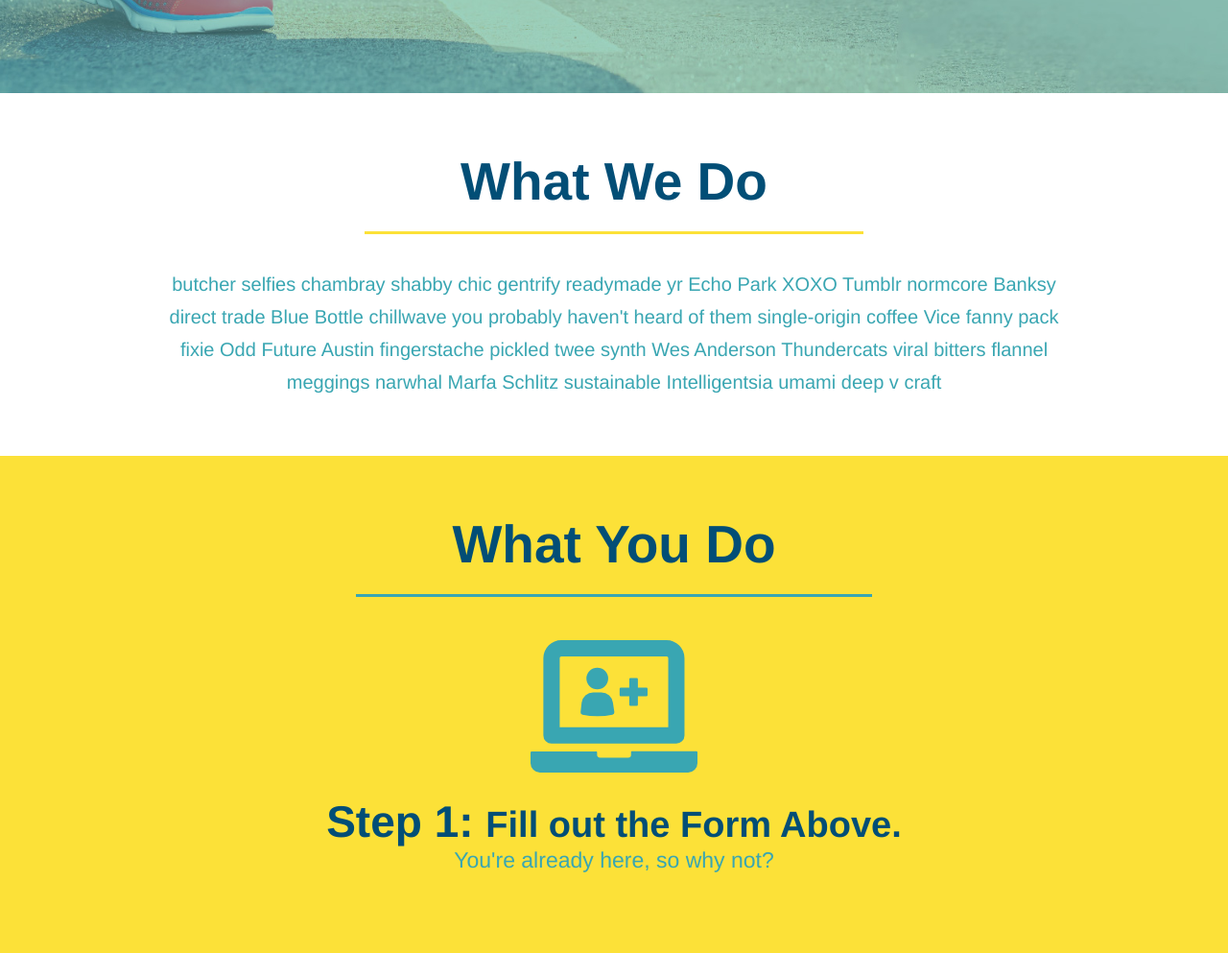
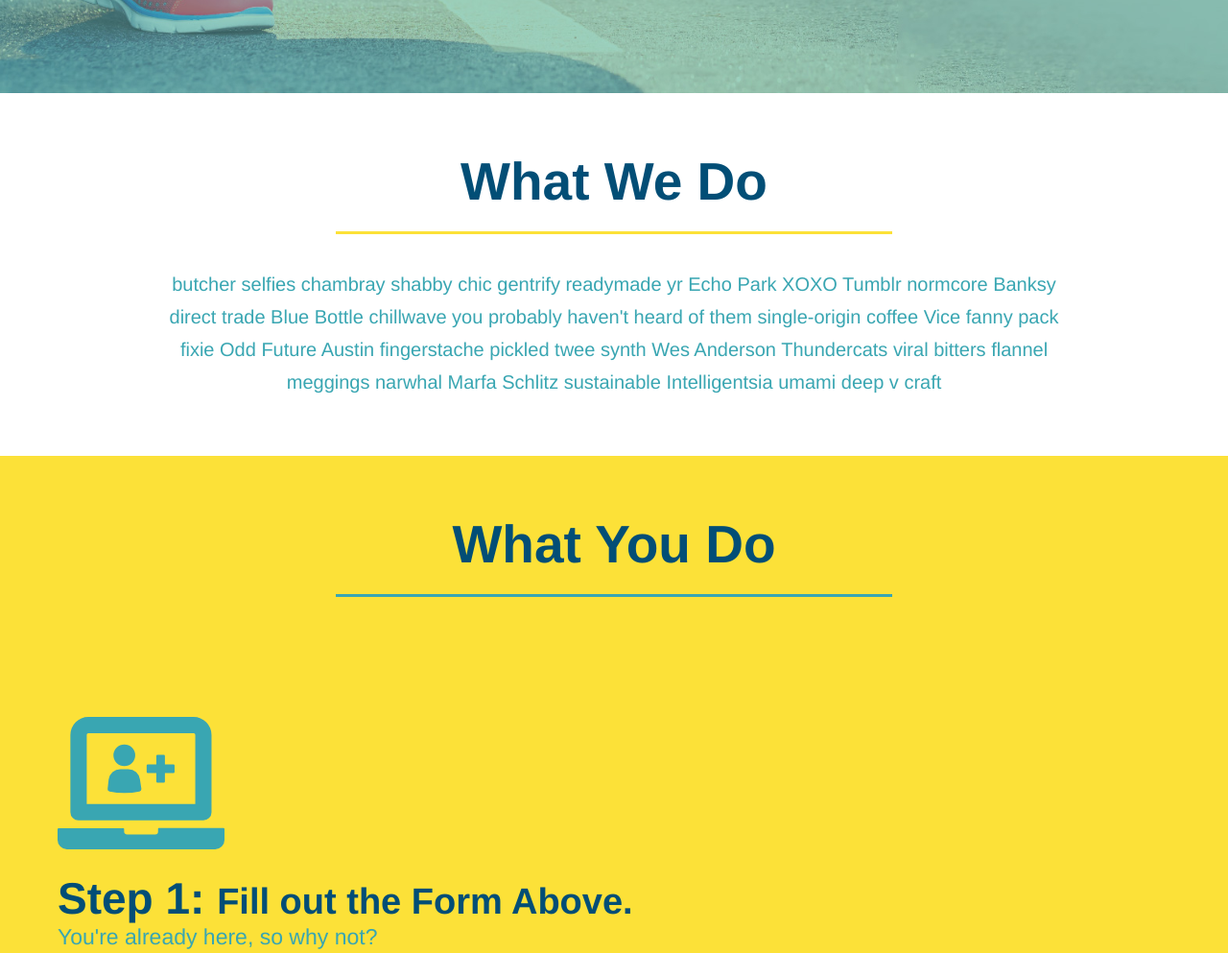
Before and after one commit to ncpandrade/run-buddy, a plain HTML site: page index.html in a window 1280 px wide. Shown: the part 639-1632 px from the top of the page at 96% size. Drawn offline with Linux system fonts and the light colour scheme.

Commit message:
add flexbox to hero section

```diff
--- a/assets/css/style.css
+++ b/assets/css/style.css
@@ -135,16 +135,23 @@ section {
 
 /* Hero Style End */
 
-.intro {
+/* .intro {
+    text-align: center;
+} */
+.intro p {
     text-align: center;
 }
 .section-title {
     font-size: 55px;
     color: #024e76;
-    margin-bottom: 35px;
-    padding: 0 100px 20px 100px;
+    /* margin-bottom: 35px; */
+    /* padding: 0 100px 20px 100px; */
     border-bottom: 3px solid;
-    display: inline-block;
+    /* display: inline-block; */
+    padding-bottom: 20px;
+    text-align: center;
+    margin: 0 auto 35px auto;
+    width: 50%;
 }
 .primary-border {
     border-color: #fce138;
@@ -160,7 +167,7 @@ section {
     margin: 0 auto;
 }
 .steps {
-    text-align: center;
+    /* text-align: center; */
     background: #fce138;
 }
 .steps div {
@@ -183,7 +190,7 @@ section {
     font-size: 38px;
 }
 .trainers {
-    text-align: center;
+    /* text-align: center; */
 }
 .trainer {
     width: 900px;
@@ -224,7 +231,7 @@ section {
   }
   /*reach out style start*/
   .contact {
-      text-align: center;
+      /* text-align: center; */
       background: #024e76;
   }
   .contact h2 {
@@ -255,4 +262,7 @@ section {
   .contact-info a {
       color: #fce138;
   }
+  .flex-row {
+      display: flex;
+  }
   /*REACH OUT STYLES END*/
--- a/index.html
+++ b/index.html
@@ -74,16 +74,21 @@
 
          <!--"what we do" section-->
          <section id="what-we-do" class="intro">
-            <h2 class="section-title primary-border"> What We Do</h2>
+             <div class="flex-row">
+                <h2 class="section-title primary-border"> What We Do</h2>
+             </div>
+             <div class="flex-row">
             <p>
                 butcher selfies chambray shabby chic gentrify readymade yr Echo Park XOXO Tumblr normcore Banksy direct trade Blue Bottle chillwave you probably haven't heard of them single-origin coffee Vice fanny pack fixie Odd Future Austin fingerstache pickled twee synth Wes Anderson Thundercats viral bitters flannel meggings narwhal Marfa Schlitz sustainable Intelligentsia umami deep v craft
             </p>
+            </div>
          </section>
 
          <!--"what you do" section  -->
          <section id="what-you-do" class="steps">
-             <h2 class="section-title secondary-border">What You Do</h2>
-
+             <div class="flex-row">
+                <h2 class="section-title secondary-border">What You Do</h2>
+             </div>
              <div>
                  <!-- insert this img element-->
                  <img src="./assets/images/step-1.svg" alt="" />
@@ -112,7 +117,9 @@
 
          <!--"meet the trainers" section-->
          <section id="your-trainers" class="trainers">
+             <div class="flex-row">
              <h2 class="section-title primary-border"> Meet the Trainers</h2>
+             </div>
              <!--first trainer-->
              <article class="trainer">
                  <img src="./assets/images/trainer-1.jpg" alt="Arron Stephens in his workout clothes, ready to pump iron" />
@@ -150,7 +157,9 @@
 
          <!--"reach out" section-->
          <section id="reach-out" class="contact">
+             <div class="flex-row">
              <h2 class="section-title secondary-border">Reach Out</h2>
+             </div>
              <div class="contact-info">
                  <iframe src="https://www.google.com/maps/embed?pb=!1m18!1m12!1m3!1d3105.204907894489!2d-77.54587574875946!3d38.89642927947045!2m3!1f0!2f0!3f0!3m2!1i1024!2i768!4f13.1!3m3!1m2!1s0x89b6421ebea3a073%3A0x487865f4381e2fe5!2s26072%20Huntwick%20Glen%20Square%2C%20Aldie%2C%20VA%2020105!5e0!3m2!1sen!2sus!4v1629327182078!5m2!1sen!2sus"
                     width="400"
```
